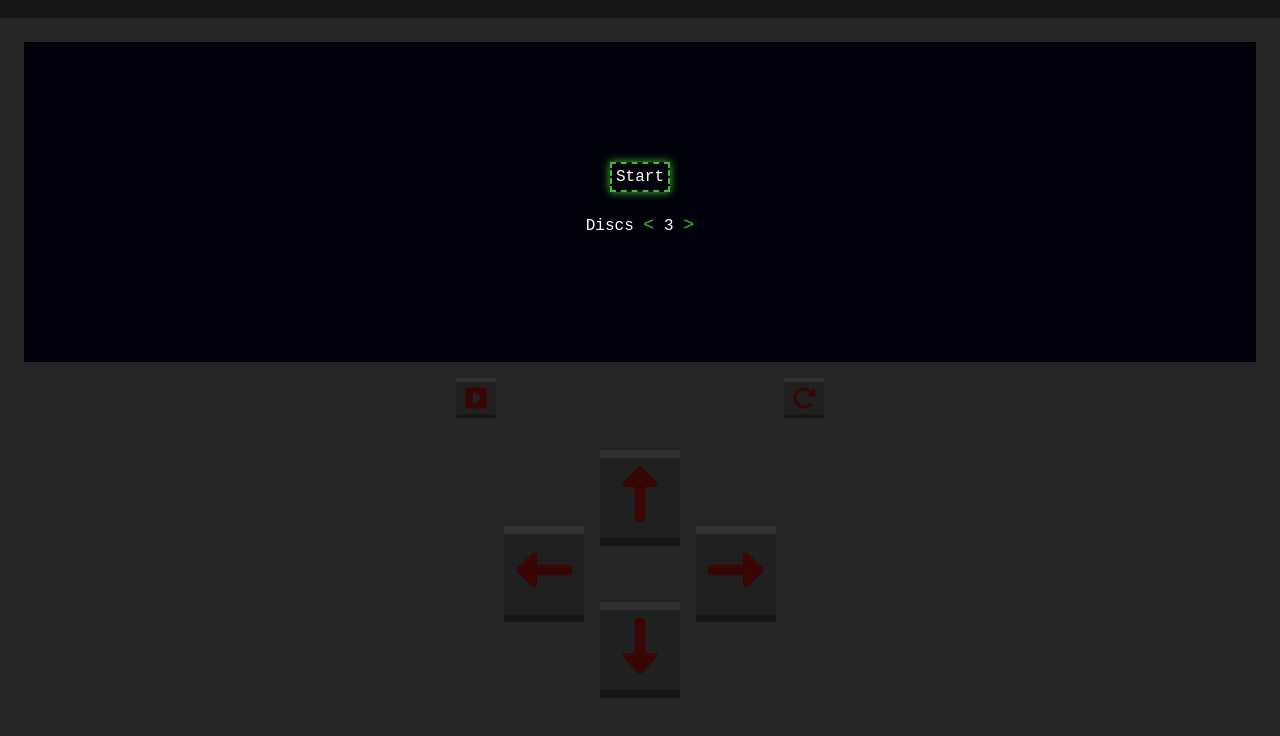
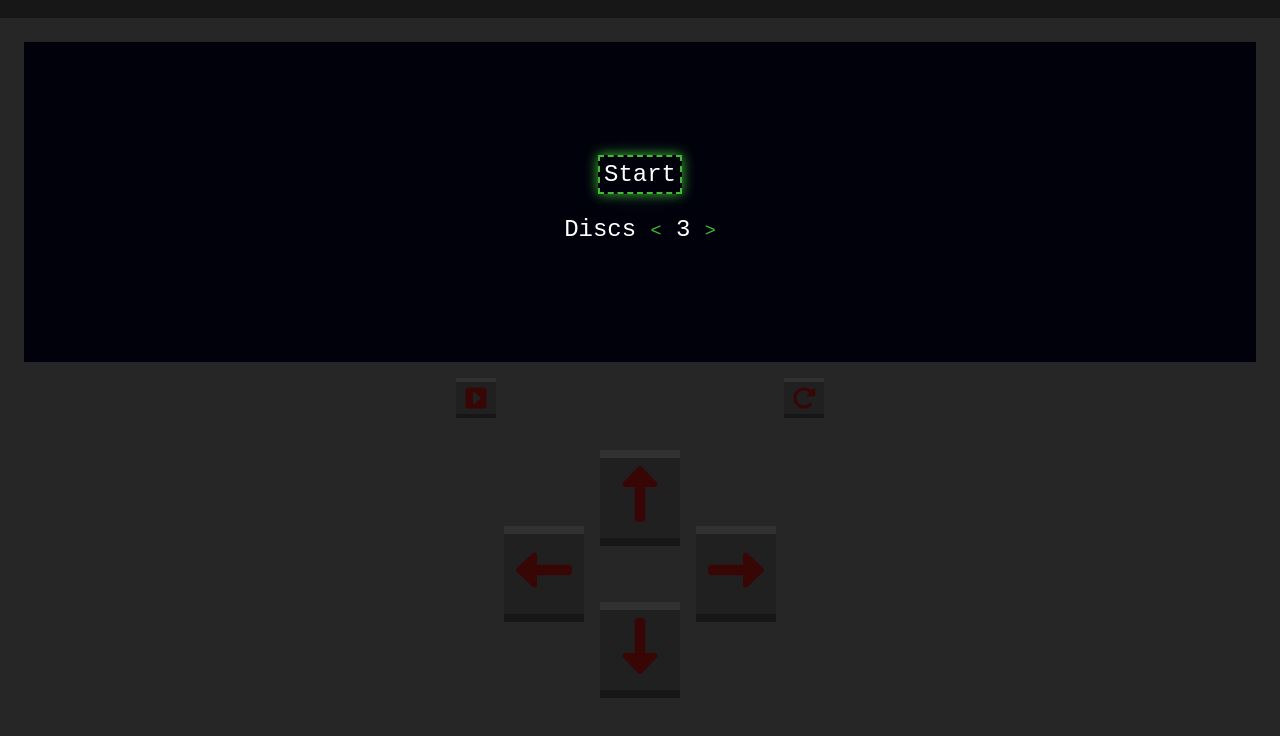
Before and after one commit to GabrielGNP/TorreDeHanoi, a plain HTML site: page index.html in a window 1280 px wide. Shown: the part 62-798 px from the top of the page. Drawn offline with Linux system fonts and the light colour scheme.

Commit message:
Cambios en estilos y agregado una imagen

```diff
--- a/styles.css
+++ b/styles.css
@@ -101,7 +101,7 @@ header{
 }
 .OPSELECT{
     border: 0.3vh dashed var(--colorRest);
-    box-shadow: 0px 0px 10px var(--colorRest);
+    box-shadow: 0px 0px 1.5vh var(--colorRest);
     padding: 0.5vh;
 }
 
@@ -139,12 +139,14 @@ CR{
     position: relative;
     left: 0px;
     align-self: center;
+    font-size: 2vh;
 }
 .menu{
     display: flex;
     justify-content: center;
     flex-direction: column;
     align-items: center;
+    font-size: 3vh;
 
 }
 .game{
```
Also changed, not shown: assets/Capturas/imagen1.png (added).
